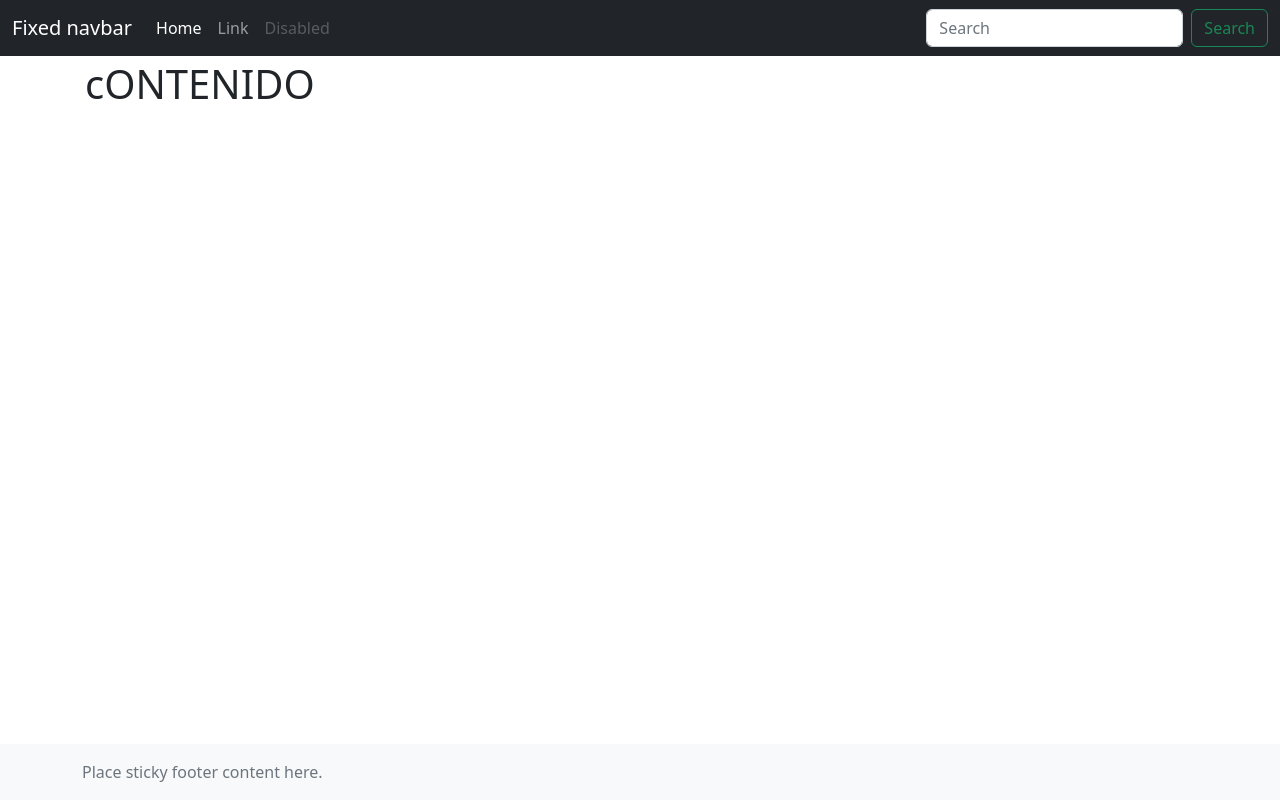
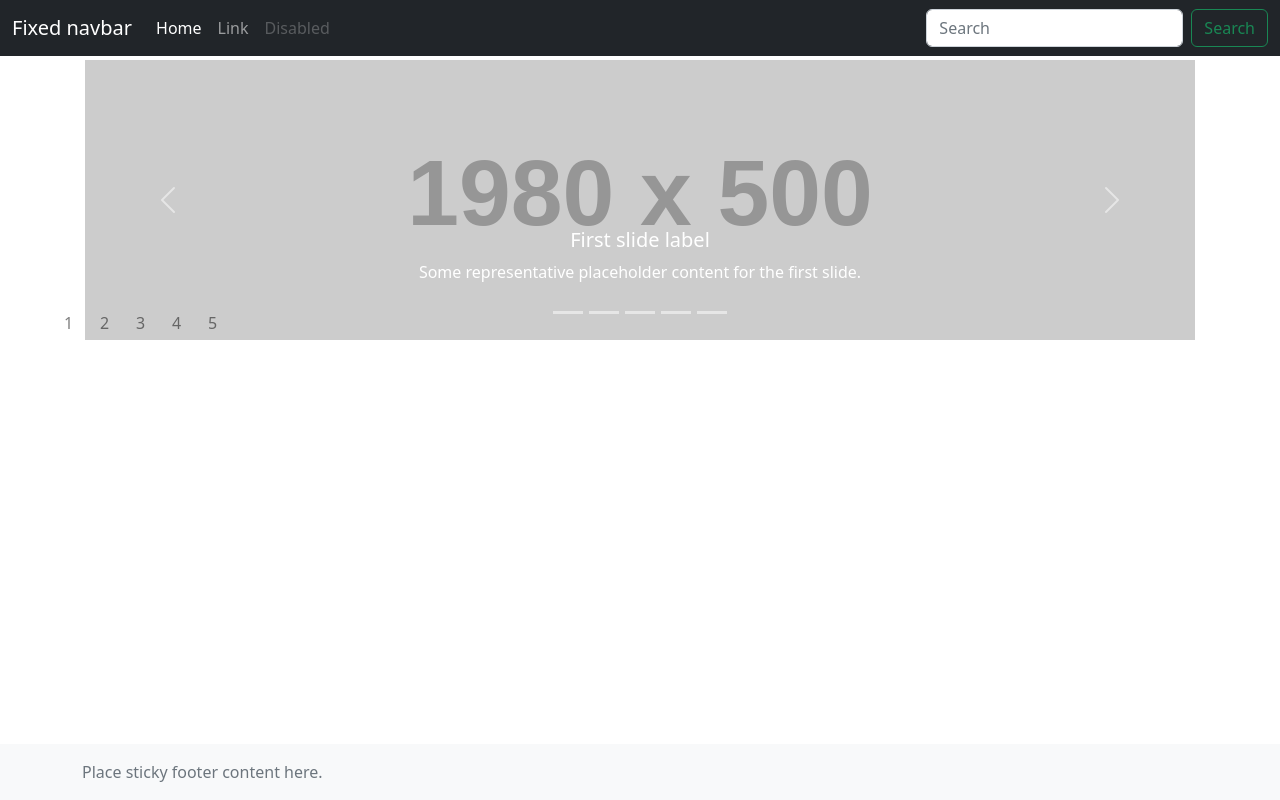
Before and after one commit to jebmole/CinemaUI, an Angular app: page / in a window 1280 px wide. Built offline with nearby package versions, Linux system fonts and the light colour scheme.

Commit message:
Se agrega version inicial del carousel

```diff
--- a/src/app/app.component.html
+++ b/src/app/app.component.html
@@ -1 +1 @@
-<h1>cONTENIDO</h1>
+<app-recent-movies></app-recent-movies>
--- a/src/app/app.module.ts
+++ b/src/app/app.module.ts
@@ -3,10 +3,12 @@ import { BrowserModule } from '@angular/platform-browser';
 
 import { AppRoutingModule } from './app-routing.module';
 import { AppComponent } from './app.component';
+import { RecentMoviesComponent } from './features/movies/recent-movies/recent-movies.component';
 
 @NgModule({
   declarations: [
-    AppComponent
+    AppComponent,
+    RecentMoviesComponent
   ],
   imports: [
     BrowserModule,
--- /dev/null
+++ b/src/app/features/movies/models/recentMovie.ts
@@ -0,0 +1,6 @@
+export interface RecentMovie {
+  id: number;
+  name: string;
+  description: string;
+  url: string;
+}
--- /dev/null
+++ b/src/app/features/movies/recent-movies/recent-movies.component.html
@@ -0,0 +1,43 @@
+<div id="carouselExampleCaptions" class="carousel slide" data-bs-ride="false" >
+  <div class="carousel-indicators" >
+    <button *ngFor="let movie of recentMovies" type="button" data-bs-target="#carouselExampleCaptions" value="{{movie.id}}" aria-label="Slide 1">{{movie.id}}</button>
+  </div>
+  <div class="carousel-inner">
+    <div class="carousel-item active">
+      <img src="https://via.placeholder.com/1980x500" class="d-block w-100" alt="...">
+      <div class="carousel-caption d-none d-md-block">
+        <h5>First slide label</h5>
+        <p>Some representative placeholder content for the first slide.</p>
+      </div>
+    </div>
+    <div class="carousel-item">
+      <img src="https://via.placeholder.com/1980x500" class="d-block w-100" alt="...">
+      <div class="carousel-caption d-none d-md-block">
+        <h5>Second slide label</h5>
+        <p>Some representative placeholder content for the second slide.</p>
+      </div>
+    </div>
+    <div class="carousel-item">
+      <img src="https://via.placeholder.com/1980x500" class="d-block w-100" alt="...">
+      <div class="carousel-caption d-none d-md-block">
+        <h5>Third slide label</h5>
+        <p>Some representative placeholder content for the third slide.</p>
+      </div>
+    </div>
+    <div class="carousel-item">
+      <img src="https://via.placeholder.com/1980x500" class="d-block w-100" alt="...">
+      <div class="carousel-caption d-none d-md-block">
+        <h5>Fourth slide label</h5>
+        <p>Some representative placeholder content for the third slide.</p>
+      </div>
+    </div>
+  </div>
+  <button class="carousel-control-prev" type="button" data-bs-target="#carouselExampleCaptions" data-bs-slide="prev">
+    <span class="carousel-control-prev-icon" aria-hidden="true"></span>
+    <span class="visually-hidden">Previous</span>
+  </button>
+  <button class="carousel-control-next" type="button" data-bs-target="#carouselExampleCaptions" data-bs-slide="next">
+    <span class="carousel-control-next-icon" aria-hidden="true"></span>
+    <span class="visually-hidden">Next</span>
+  </button>
+</div>
--- /dev/null
+++ b/src/app/features/movies/recent-movies/recent-movies.component.ts
@@ -0,0 +1,24 @@
+import { Component, OnInit } from '@angular/core';
+import { RecentMovie } from '../models/recentMovie';
+
+@Component({
+  selector: 'app-recent-movies',
+  templateUrl: './recent-movies.component.html',
+  styleUrls: ['./recent-movies.component.css']
+})
+export class RecentMoviesComponent implements OnInit {
+
+  recentMovies: RecentMovie[] = [
+    { id: 1, description: "Esto es una descripcion para Harry", name:"Harry Potter", url:"https://via.placeholder.com/1980x500"},
+    { id: 2, description: "Esto es una descripcion para Hunger", name:"Hunger Games", url:"https://via.placeholder.com/1980x500"},
+    { id: 3, description: "Esto es una descripcion para Lord", name:"Lord of Rings", url:"https://via.placeholder.com/1980x500"},
+    { id: 4, description: "Esto es una descripcion para Fast", name:"Fast and Furious", url:"https://via.placeholder.com/1980x500"},
+    { id: 5, description: "Esto es una descripcion para Uncharted", name:"Uncharted", url:"https://via.placeholder.com/1980x500"},
+  ]
+
+  constructor() { }
+
+  ngOnInit(): void {
+  }
+
+}
```
Also changed, not shown: src/app/features/movies/recent-movies/recent-movies.component.css (added), 1 other file (tests, documents, lock files or other folders).
